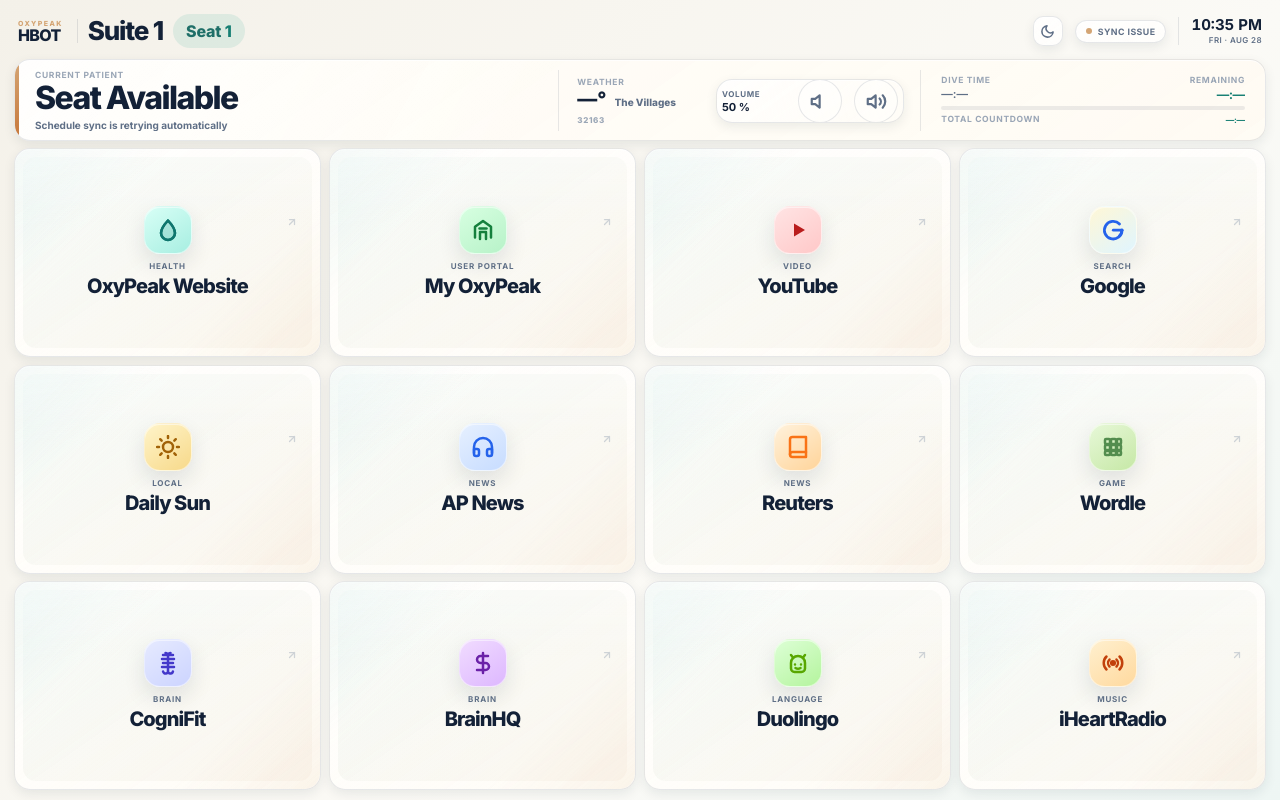
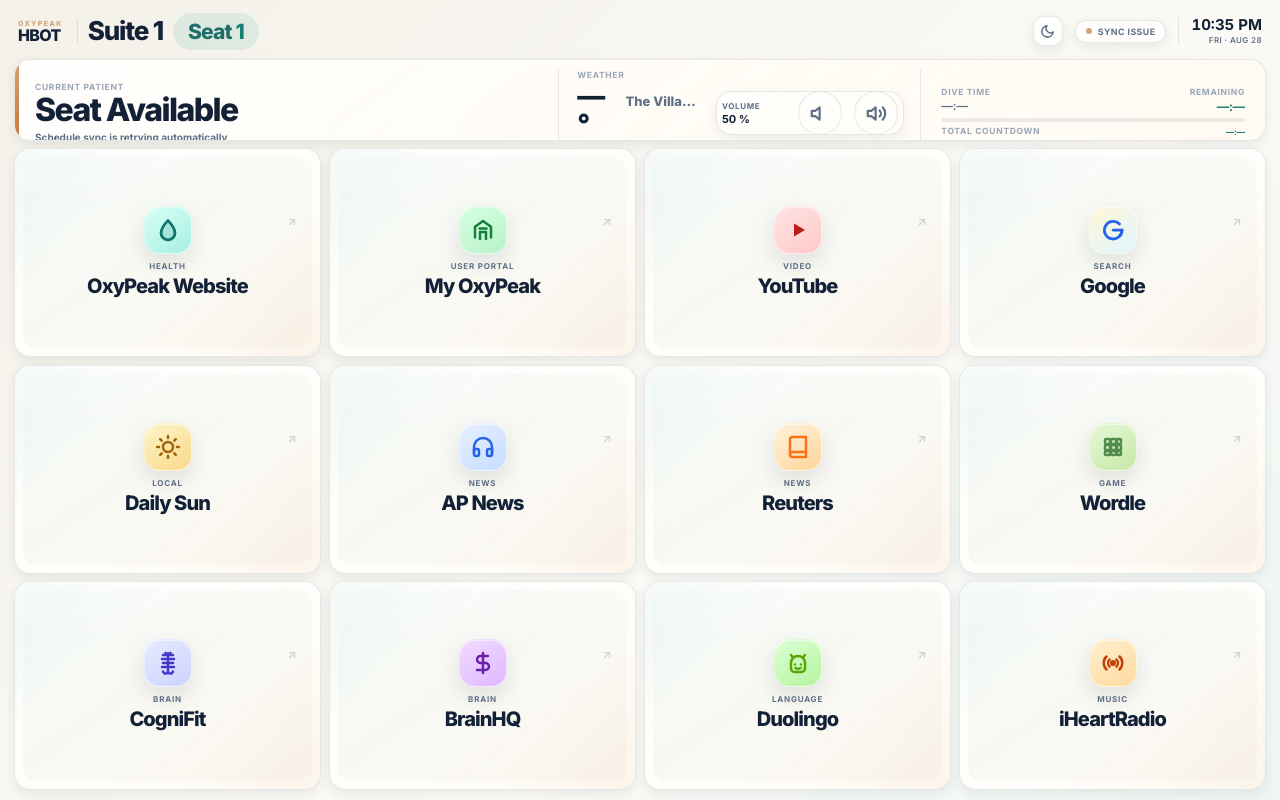
Before and after one commit to anthonyoxypeak/TabletKiosk, a website: page seat.html in a window 1280 px wide. Drawn offline with Linux system fonts and the light colour scheme; no server answers.

Commit message:
Enlarge seat and weather display

```diff
--- a/seat.html
+++ b/seat.html
@@ -160,11 +160,12 @@
         .seat-badge {
             background: var(--seat-badge-bg);
             color: var(--seat-badge-text);
-            font-size: 18px;
+            font-size: 24px;
             font-weight: 800;
-            padding: 9px 16px;
+            padding: 10px 18px;
             border-radius: 999px;
-            letter-spacing: -0.01em;
+            letter-spacing: -0.04em;
+            line-height: 1;
         }
 
         .seat-badge strong {
@@ -403,12 +404,12 @@
         .weather-main {
             display: flex;
             align-items: baseline;
-            gap: 8px;
+            gap: 10px;
             min-width: 0;
         }
 
         .weather-temp {
-            font-size: 20px;
+            font-size: 28px;
             font-weight: 800;
             line-height: 1;
             color: var(--text-color);
@@ -417,8 +418,8 @@
 
         .weather-condition {
             min-width: 0;
-            font-size: 10px;
-            font-weight: 750;
+            font-size: 13px;
+            font-weight: 800;
             color: var(--text-secondary);
             overflow: hidden;
             text-overflow: ellipsis;
@@ -427,7 +428,7 @@
 
         .weather-location {
             margin-top: 6px;
-            font-size: 8px;
+            font-size: 9px;
             font-weight: 800;
             letter-spacing: 0.08em;
             text-transform: uppercase;
@@ -737,8 +738,8 @@
             }
 
             .seat-badge {
-                font-size: 16px;
-                padding: 7px 13px;
+                font-size: 21px;
+                padding: 8px 15px;
             }
 
             .theme-toggle-btn {
@@ -872,16 +873,16 @@
             }
 
             .weather-temp {
-                font-size: 17px;
+                font-size: 25px;
             }
 
             .weather-condition {
-                font-size: 8.5px;
+                font-size: 11px;
             }
 
             .weather-location {
                 margin-top: 4px;
-                font-size: 7px;
+                font-size: 8px;
             }
 
             .grid {
```
